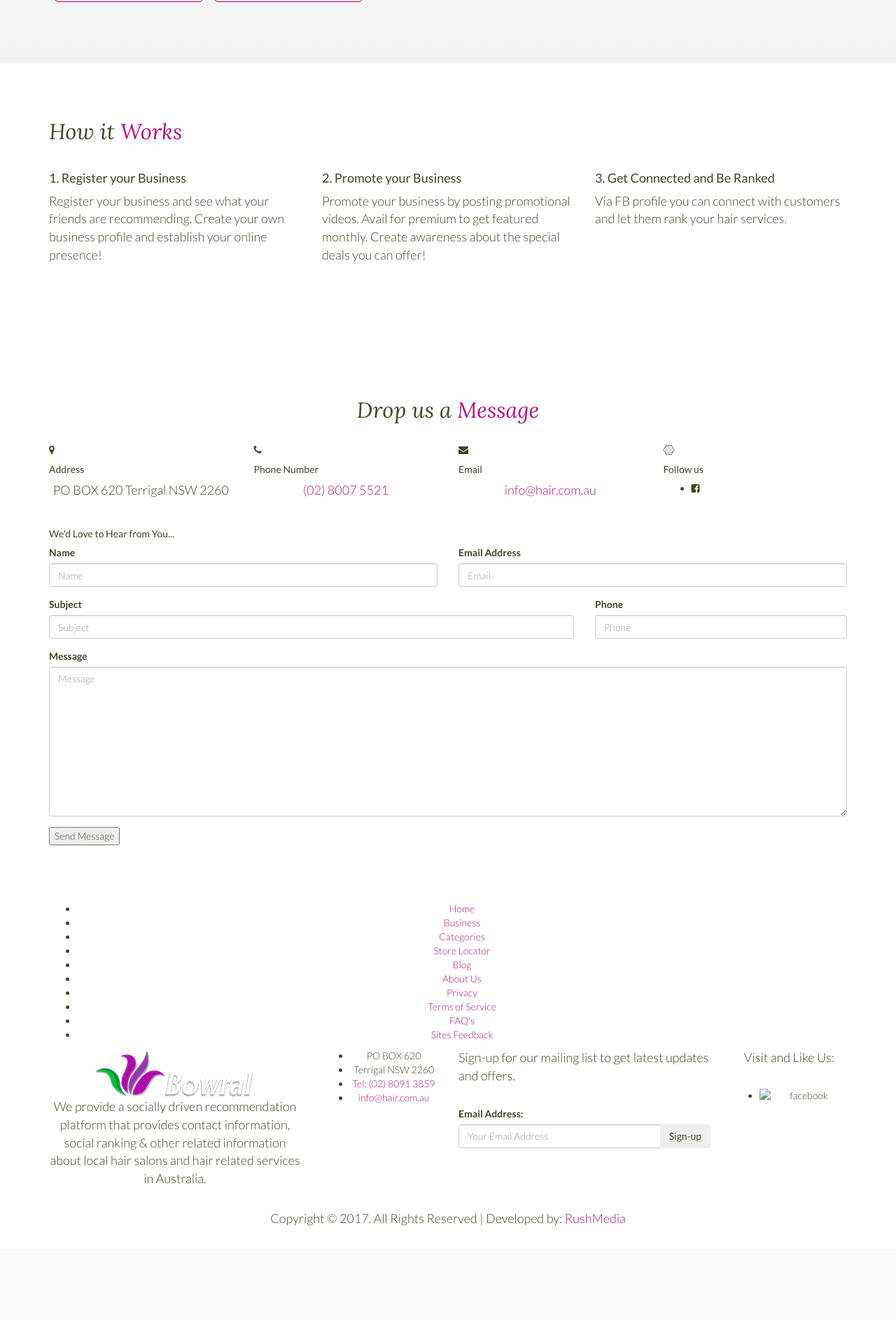
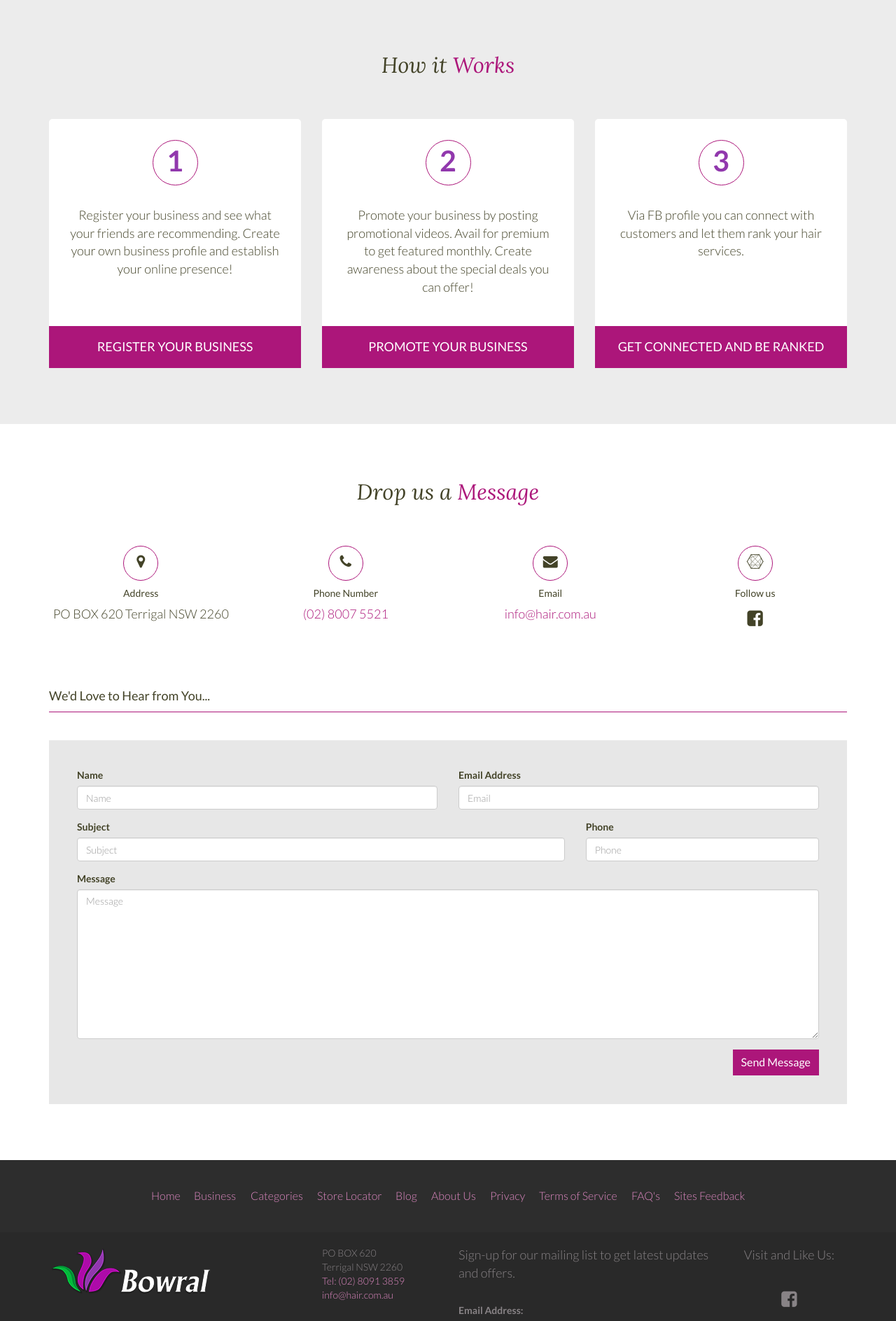
Before and after one commit to juntals/template.dev, a PHP site: page / in a window 1280 px wide. Shown: the part 3095-4983 px from the top of the page at 70% size. Before the commit the page ends 4847 px from the top, so only its background shows below. Run offline with PHP 8.4, Linux system fonts and the light colour scheme; style sheets or scripts are compiled from the project's sources.

Commit message:
layout to footer

```diff
--- a/index.php
+++ b/index.php
@@ -213,40 +213,47 @@
 
             <ul class="category-block">
                 <li><a class="hvr-grow-shadow" href=""><img class="img-responsive" src="https://hair.com.au/images/dogwalkers.png" alt=""></a></li>
-                <li><a class="hvr-grow-shadow" href=""><img class="img-responsive" src="https://hair.com.au/images/dogwalkers.png" alt=""></a></li>
-                <li><a class="hvr-grow-shadow" href=""><img class="img-responsive" src="https://hair.com.au/images/dogwalkers.png" alt=""></a></li>
-                <li><a class="hvr-grow-shadow" href=""><img class="img-responsive" src="https://hair.com.au/images/dogwalkers.png" alt=""></a></li>
-                <li><a class="hvr-grow-shadow" href=""><img class="img-responsive" src="https://hair.com.au/images/dogwalkers.png" alt=""></a></li>
-                <li><a class="hvr-grow-shadow" href=""><img class="img-responsive" src="https://hair.com.au/images/dogwalkers.png" alt=""></a></li>
-                <li><a class="hvr-grow-shadow" href=""><img class="img-responsive" src="https://hair.com.au/images/dogwalkers.png" alt=""></a></li>
-                <li><a class="hvr-grow-shadow" href=""><img class="img-responsive" src="https://hair.com.au/images/dogwalkers.png" alt=""></a></li>
-                <li><a class="hvr-grow-shadow" href=""><img class="img-responsive" src="https://hair.com.au/images/dogwalkers.png" alt=""></a></li>
-                <li><a class="hvr-grow-shadow" href=""><img class="img-responsive" src="https://hair.com.au/images/dogwalkers.png" alt=""></a></li>
-                <li><a class="hvr-grow-shadow" href=""><img class="img-responsive" src="https://hair.com.au/images/dogwalkers.png" alt=""></a></li>
-                <li><a class="hvr-grow-shadow" href=""><img class="img-responsive" src="https://hair.com.au/images/dogwalkers.png" alt=""></a></li>
+                <li><a class="hvr-grow-shadow" href=""><img class="img-responsive" src="https://hair.com.au/images/nuts.png" alt=""></a></li>
+                <li><a class="hvr-grow-shadow" href=""><img class="img-responsive" src="https://hair.com.au/images/weddingreceptions.png" alt=""></a></li>
+                <li><a class="hvr-grow-shadow" href=""><img class="img-responsive" src="https://hair.com.au/images/drivinginstructions.png" alt=""></a></li>
+                <li><a class="hvr-grow-shadow" href=""><img class="img-responsive" src="https://hair.com.au/images/healthclubs.png" alt=""></a></li>
+                <li><a class="hvr-grow-shadow" href=""><img class="img-responsive" src="https://hair.com.au/images/cagayandeoro.png" alt=""></a></li>
+                <li><a class="hvr-grow-shadow" href=""><img class="img-responsive" src="https://hair.com.au/images/bowral.png" alt=""></a></li>
+                <li><a class="hvr-grow-shadow" href=""><img class="img-responsive" src="https://hair.com.au/images/flowerdelivery.png" alt=""></a></li>
+                <li><a class="hvr-grow-shadow" href=""><img class="img-responsive" src="https://hair.com.au/images/mobilmechanic.png" alt=""></a></li>
+                <li><a class="hvr-grow-shadow" href=""><img class="img-responsive" src="https://hair.com.au/images/terrigal.png" alt=""></a></li>
             </ul>
 
         </div>
     </section>
 
-    <section >
+    <section id="how-it-works" >
         <div class="container">
 
-            <h2 class="title font-special">How it <span>Works</span></h2>
+            <h2 class="title font-special align-center">How it <span>Works</span></h2>
 
 
             <div class="row">
                 <div class="col-md-4">
-                    <h4>1. Register your Business</h4>
-                    <p>Register your business and see what your friends are recommending. Create your own business profile and establish your online presence!</p>
+                    <div class="step-circle">
+                        <span>1</span>
+                        <p>Register your business and see what your friends are recommending. Create your own business profile and establish your online presence!</p>
+                        <h4>Register your Business</h4>
+                    </div>
                 </div>
                 <div class="col-md-4">
-                    <h4>2. Promote your Business</h4>
-                    <p>Promote your business by posting promotional videos. Avail for premium to get featured monthly. Create awareness about the special deals you can offer!</p>
+                    <div class="step-circle">
+                        <span>2</span>
+                        <p>Promote your business by posting promotional videos. Avail for premium to get featured monthly. Create awareness about the special deals you can offer!</p>
+                        <h4>Promote your Business</h4>
+                    </div>
                 </div>
                 <div class="col-md-4">
-                    <h4>3. Get Connected and Be Ranked</h4>
-                    <p>Via FB profile you can connect with customers and let them rank your hair services.</p>
+                    <div class="step-circle">
+                        <span>3</span>
+                        <p>Via FB profile you can connect with customers and let them rank your hair services.</p>
+                        <h4>Get Connected and Be Ranked</h4>
+                    </div>
                 </div>
             </div>
 
@@ -300,16 +307,6 @@
                     <div class="col-md-12 contact-form">
 
                         <h5>We'd Love to Hear from You...</h5>
-
-
-
-
-
-
-
-
-
-
 
                         <form name="contact" method="post" novalidate="novalidate" action="https://hair.com.au/contact" class="ng-pristine ng-valid">
 
@@ -379,30 +376,30 @@
                 <div class="row">
                     <div class="col-md-12">
                         <ul class="footer-menu">
-                            <li><a href="https://hair.com.au/home">Home</a></li>
-                            <li><a href="https://hair.com.au/search/q">Business</a></li>
+                            <li><a class="hvr-shutter-out-vertical" href="https://hair.com.au/home">Home</a></li>
+                            <li><a class="hvr-shutter-out-vertical" href="https://hair.com.au/search/q">Business</a></li>
                             <li>
-                                <a href="https://hair.com.au/categories">Categories</a>
+                                <a class="hvr-shutter-out-vertical" href="https://hair.com.au/categories">Categories</a>
                             </li>
                             <li>
-                                <a href="https://hair.com.au/store-locator">Store Locator</a>
+                                <a class="hvr-shutter-out-vertical" href="https://hair.com.au/store-locator">Store Locator</a>
                             </li>
                             <li>
-                                <a href="https://hair.com.au/blog">Blog</a>
+                                <a class="hvr-shutter-out-vertical" href="https://hair.com.au/blog">Blog</a>
                             </li>
                             <li>
-                                <a href="https://hair.com.au/about-us">About Us</a>
+                                <a class="hvr-shutter-out-vertical" href="https://hair.com.au/about-us">About Us</a>
                             </li>
                             <li>
-                                <a href="https://hair.com.au/privacy">Privacy</a>
+                                <a class="hvr-shutter-out-vertical" href="https://hair.com.au/privacy">Privacy</a>
                             </li>
                             <li>
-                                <a href="https://hair.com.au/terms-of-service">Terms of Service</a>
+                                <a class="hvr-shutter-out-vertical" href="https://hair.com.au/terms-of-service">Terms of Service</a>
                             </li>
                             <li>
-                                <a href="https://hair.com.au/faqs">FAQ's</a>
+                                <a class="hvr-shutter-out-vertical" href="https://hair.com.au/faqs">FAQ's</a>
                             </li>
-                            <li><a href="#feedbackModal" data-toggle="modal">Sites Feedback</a></li>
+                            <li><a class="hvr-shutter-out-vertical" href="#feedbackModal" data-toggle="modal">Sites Feedback</a></li>
 
 
 
@@ -458,8 +455,10 @@
                      <p class="margin-top-10">Visit and Like Us:</p>
                         <ul class="social-icons footer-social-icons">
                             <li><a href="https://www.facebook.com/haircomau/" target="_blank">
-                                <img class="icon icons8-Facebook" src="" alt="facebook"></a></li>
-                            </ul>
+                                <i class="fa fa-facebook-square" aria-hidden="true"></i>
+                                </a>
+                            </li>
+                        </ul>
 
                     </div>
                 </div>
--- a/stylesheets/css/main.css
+++ b/stylesheets/css/main.css
@@ -33,7 +33,7 @@ section {
 .title {
   font-size: 31px;
   margin: 0;
-  margin-bottom: 30px; }
+  margin-bottom: 60px; }
 
 .our-method {
   text-align: left; }
@@ -81,13 +81,125 @@ ul.category-block {
     vertical-align: top;
     width: 20%; }
     ul.category-block li a {
-      border: 1px solid #ac167a;
+      border: 1px solid rgba(230, 146, 203, 0.32);
       display: block;
-      margin: 8px;
       padding: 3px;
-      vertical-align: middle;
+      vertical-align: bottom;
       text-align: center;
-      border-radius: 5px;
-      background-color: rgba(93, 40, 75, 0.12); }
+      background-color: white; }
+    ul.category-block li a:hover {
+      z-index: 3;
+      position: relative; }
+
+.step-circle {
+  background-color: #ffffff;
+  color: #fff;
+  text-align: center;
+  border-radius: 5px; }
+  .step-circle span {
+    color: #9138ad;
+    font-size: 41px;
+    font-weight: 700;
+    border: 1px solid #ac167a;
+    background-color: #fff;
+    border-radius: 71px;
+    width: 65px;
+    height: 65px;
+    display: inline-block;
+    margin: 30px auto 20px auto; }
+  .step-circle p {
+    padding: 10px 30px;
+    min-height: 150px; }
+  .step-circle h4 {
+    margin: 0;
+    background-color: #ac167a;
+    padding: 20px;
+    font-weight: 500;
+    text-transform: uppercase; }
+
+#how-it-works {
+  background-color: #ececec; }
+
+.vertical-center {
+  text-align: center;
+  margin-bottom: 60px; }
+  .vertical-center .circle {
+    border: 1px solid #ac167a;
+    font-size: 21px;
+    height: 50px;
+    width: 50px;
+    display: inline-block;
+    border-radius: 30px;
+    line-height: 200%; }
+
+ul.social-icons {
+  padding: 0;
+  list-style-type: none;
+  font-size: 0; }
+  ul.social-icons li {
+    font-size: 26px;
+    display: inline-block; }
+
+.contact-form h5 {
+  border-bottom: 1px solid #ac167a;
+  line-height: 250%;
+  font-size: 18px; }
+.contact-form form {
+  margin-top: 40px;
+  background-color: rgba(208, 208, 208, 0.5);
+  padding: 40px; }
+.contact-form button[type="submit"] {
+  background-color: #ac167a;
+  font-size: 16px;
+  border: none;
+  font-weight: 400;
+  padding: 7px 12px;
+  text-align: right;
+  display: inline-block;
+  color: #fff;
+  float: right; }
+
+footer * {
+  color: #888386; }
+footer a {
+  color: #de88c1; }
+
+.footer-upper-bar {
+  background-color: #2D2D2D;
+  font-style: normal; }
+  .footer-upper-bar ul.footer-menu {
+    font-size: 0;
+    display: block;
+    text-align: center;
+    padding: 0;
+    margin: 30px auto; }
+    .footer-upper-bar ul.footer-menu li {
+      display: inline-block; }
+      .footer-upper-bar ul.footer-menu li a {
+        padding: 10px;
+        font-size: 16px;
+        text-decoration: none;
+        background-color: #2d2d2d; }
+
+.footer-bottom-bar {
+  background-color: #292929;
+  font-style: normal;
+  padding: 20px 10px; }
+  .footer-bottom-bar ul {
+    padding: 0;
+    list-style-type: none;
+    text-align: left; }
+  .footer-bottom-bar ul.social-icons {
+    text-align: center; }
+
+.left-image-service .img-wrapper {
+  text-align: left;
+  display: block; }
+  .left-image-service .img-wrapper a {
+    display: inline-block; }
+
+.left-image-service .text-wrapper {
+  margin: 30px auto;
+  text-align: justify; }
 
 /*# sourceMappingURL=main.css.map */
--- a/stylesheets/scss/main.scss
+++ b/stylesheets/scss/main.scss
@@ -44,7 +44,7 @@ section {
 .title {
     font-size: 31px;
     margin: 0;
-    margin-bottom: 30px;
+    margin-bottom: 60px;
 }
 #header {
 
@@ -108,14 +108,166 @@ ul.category-block {
 	    vertical-align: top;
 	    width: 20%;
 	    a{
-	        border: 1px solid #ac167a;
+            border: 1px solid rgba(230, 146, 203, 0.32);
 		    display: block;
-		    margin: 8px;
 		    padding: 3px;
-		    vertical-align: middle;
+		    vertical-align: bottom;
 		    text-align: center;
-		    border-radius: 5px;
-		    background-color: rgba(93, 40, 75, 0.12);
+		    background-color: rgb(255, 255, 255);
+	    }
+	    a:hover{
+	    	z-index: 3;
+    		position: relative;
 	    }
 	}
 }
+
+.step-circle {
+    background-color: #ffffff;
+    color: #fff;
+    text-align: center;
+    border-radius: 5px;
+
+    span {
+	    color: #9138ad;
+	    font-size: 41px;
+	    font-weight: 700;
+	    border: 1px solid #ac167a;
+	    background-color: #fff;
+	    border-radius: 71px;
+	    width: 65px;
+	    height: 65px;
+	    display: inline-block;
+	    margin: 30px auto 20px auto;
+	}
+
+	p {
+	    padding: 10px 30px;
+    	min-height: 150px;
+	}
+
+	h4 {
+	    margin: 0;
+	    background-color: #ac167a;
+	    padding: 20px;
+	    font-weight: 500;
+	    text-transform: uppercase;
+	}
+}
+
+#how-it-works {
+    background-color: #ececec;
+}
+
+.vertical-center {
+    text-align: center;
+    margin-bottom: 60px;
+
+    .circle {
+	    border: 1px solid #ac167a;
+	    font-size: 21px;
+	    height: 50px;
+	    width: 50px;
+	    display: inline-block;
+	    border-radius: 30px;
+	    line-height: 200%;
+	}
+}
+
+ul.social-icons {
+    padding: 0;
+    list-style-type: none;
+    font-size: 0;
+
+    li {
+	    font-size: 26px;
+	    display: inline-block;
+	}
+}
+
+.contact-form {
+	h5{
+		border-bottom: 1px solid #ac167a;
+	    line-height: 250%;
+	    font-size: 18px;
+	}
+
+    form {
+        margin-top: 40px;
+	    background-color: rgba(208, 208, 208, 0.5);
+	    padding: 40px;
+	}
+
+	button[type="submit"]{
+		background-color: #ac167a;
+	    font-size: 16px;
+	    border: none;
+	    font-weight: 400;
+	    padding: 7px 12px;
+	    text-align: right;
+	    display: inline-block;
+	    color: #fff;
+	    float: right;
+	}
+}
+footer{
+	*{
+		color:#888386;
+	}
+	a {
+	    color: #de88c1;
+	}
+}
+.footer-upper-bar {
+    background-color: #2D2D2D;
+    font-style: normal;
+
+    ul.footer-menu {
+	    font-size: 0;
+	    display: block;
+	    text-align: center;
+	    padding: 0;
+	    margin: 30px auto;
+
+	    li {
+		    display: inline-block;
+
+		    a {
+			    padding: 10px;
+			    font-size: 16px;
+			    text-decoration: none;
+			    background-color: #2d2d2d;
+			}
+		}
+	}
+
+
+}
+.footer-bottom-bar {
+    background-color: #292929;
+    font-style: normal;
+    padding: 20px 10px;
+    ul {
+	    padding: 0;
+	    list-style-type: none;
+	    text-align: left;
+	}
+	ul.social-icons {
+	    text-align: center;
+	}
+}
+
+.left-image-service{
+	.img-wrapper {
+	    text-align: left;
+	    display: block;
+	    a {
+		    display: inline-block;
+		}
+	}
+}
+
+.left-image-service .text-wrapper {
+    margin: 30px auto;
+    text-align: justify;
+}
```
Also changed, not shown: 1 other file.
